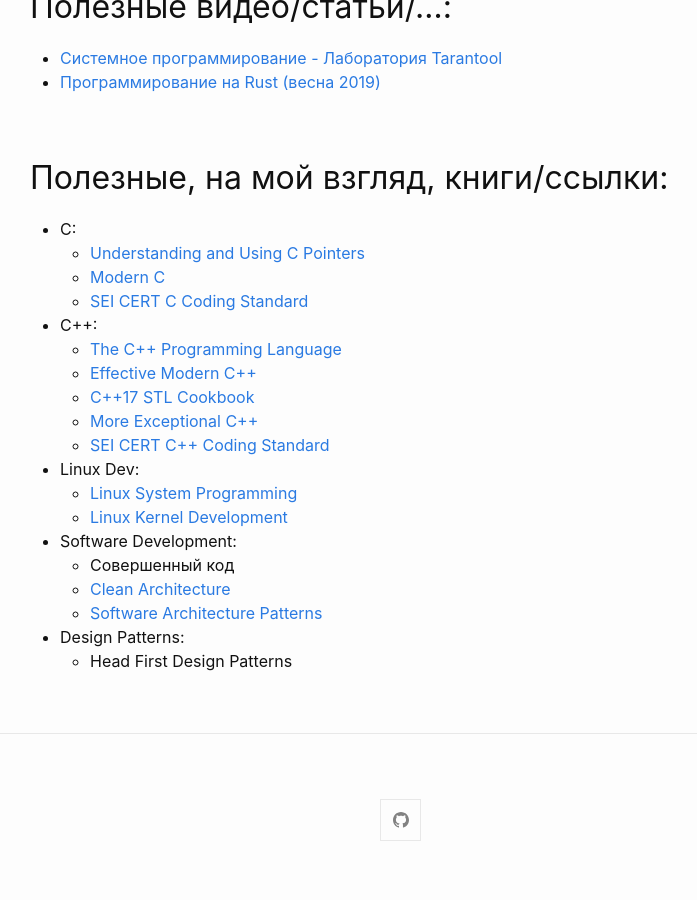
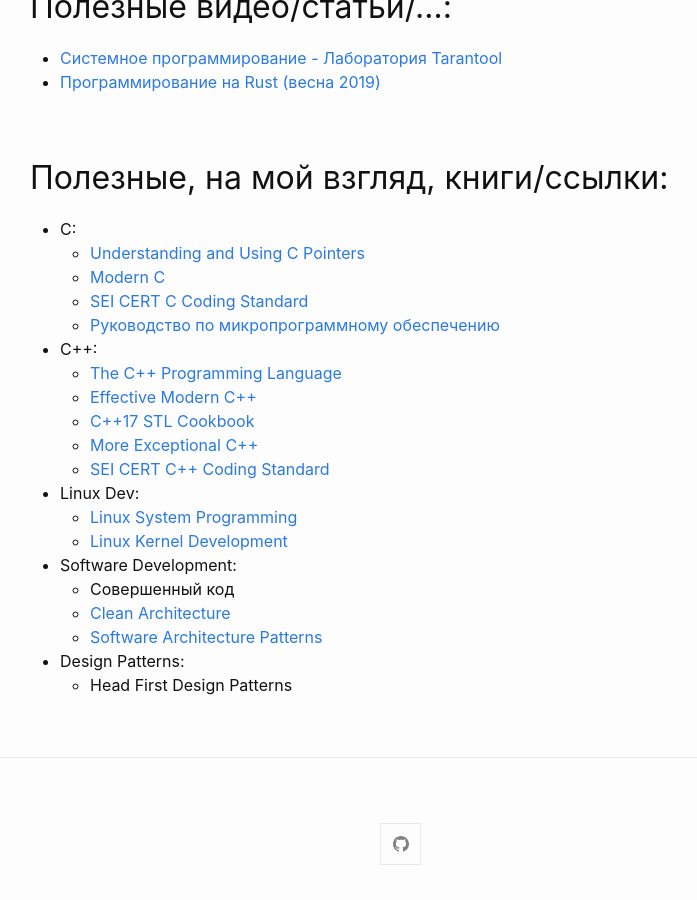
Before and after one commit to ivalery111/ivaleryz.github.io, a Jekyll site: the page built from _posts/2020-12-23-ru-list-of-courses.md, in a window 1280 px wide and 900 px high, scrolled down 1428 px. Shown: the whole window, without its empty margins (240-937 px from the left). Built offline with Jekyll 4.4.1, drawn with Linux system fonts in a browser that asks for light colours; before the commit the page ends 2304 px from its top, so only the background shows below that.

Commit message:
Update 2020-12-23-ru-list-of-courses.md

```diff
--- a/_posts/2020-12-23-ru-list-of-courses.md
+++ b/_posts/2020-12-23-ru-list-of-courses.md
@@ -47,6 +47,7 @@
   * [Understanding and Using C Pointers](https://www.amazon.com/Understanding-Using-Pointers-Techniques-Management/dp/1449344186/ref=sr_1_1?dchild=1&keywords=Understanding+and+Using+C+Pointers&qid=1608902604&sr=8-1)
   * [Modern C](https://www.manning.com/books/modern-c)
   * [SEI CERT C Coding Standard](https://wiki.sei.cmu.edu/confluence/display/c/SEI+CERT+C+Coding+Standard)
+  * [Руководство по микропрограммному обеспечению](https://avidreaders.ru/book/rukovodstvo-po-mikroprogrammnomu-obespecheniyu.html)
 * C++:
   * [The C++ Programming Language](https://www.amazon.com/C-Programming-Language-4th/dp/0321563840/ref=sr_1_1?crid=1FSKC42AOKYWH&dchild=1&keywords=the+c%2B%2B+programming+language&qid=1608902677&sprefix=the+c%2B%2B+pro%2Caps%2C263&sr=8-1)
   * [Effective Modern C++](https://www.amazon.com/Effective-Modern-Specific-Ways-Improve/dp/1491903996/ref=sr_1_1?dchild=1&keywords=Effective+Modern+C%2B%2B&qid=1608902704&sr=8-1)
```
